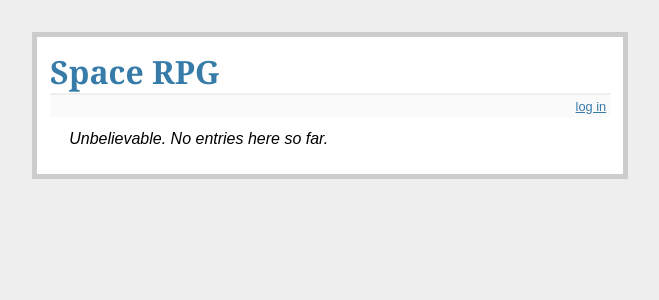
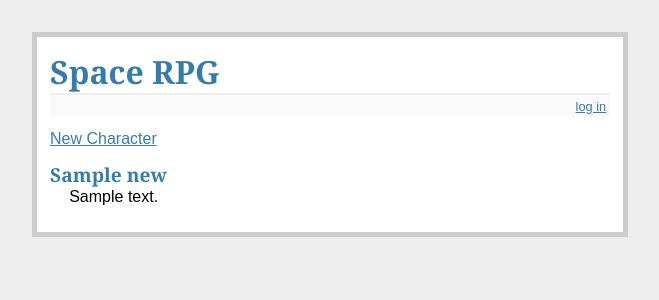
Before and after one commit to tigwyk/spacerpg, a Flask app: page / in a window 1280 px wide. Shown: the top 300 px of the page, without its empty margins (310-969 px from the left). Run offline with Flask 2, Linux system fonts and the light colour scheme; tables that the repository leaves empty hold one stand-in row (values such as "Sample post").

Commit message:
Adding more template functionality for making a new character

```diff
--- a/app.py
+++ b/app.py
@@ -25,15 +25,15 @@ def is_safe_url(target):
     return test_url.scheme in ('http','https') and ref_url.netloc == test_url.netloc
 
 @app.route('/')
-def show_entries():
-    entries = ""
-    return render_template('show_entries.html', entries=entries)
+def index():
+    news = News.query.all()
+    return render_template('index.html', news=news)
 
 @app.route('/add', methods=['POST'])
 @flask_login.login_required
 def add_entry():
     flash('New entry was successfully posted')
-    return redirect(url_for('show_entries'))
+    return redirect(url_for('index'))
 
 @app.route('/register', methods=['POST','GET'])
 def register():
@@ -54,7 +54,7 @@ def register():
                 db.session.commit()
                 flash('Registered succesfully!')
                 flask_login.login_user(user)
-                return redirect(url_for('show_entries'))
+                return redirect(url_for('index'))
         else:
             flash('Form failed to validate')
             return redirect(url_for('register'))
@@ -74,7 +74,7 @@ def login():
                 next = request.args.get('next')
                 if not is_safe_url(next):
                     return abort(400)
-                return redirect(next or url_for('show_entries'))
+                return redirect(next or url_for('index'))
             else:
                 flash('Incorrect password')
                 return redirect(url_for('login'))
@@ -84,7 +84,7 @@ def login():
 def logout():
     flask_login.logout_user()
     flash('You were logged out')
-    return redirect(url_for('show_entries'))
+    return redirect(url_for('index'))
 
 @app.route('/character', methods=['GET', 'POST'])
 @flask_login.login_required
--- a/templates/show_entries.html
+++ b/templates/index.html
@@ -11,9 +11,12 @@
 	</dl>
 </form>
 {% endif %}
+{% if current_user.character is not defined %}
+<a href={{url_for('character')}}>New Character</a>
+{% endif %}
 <ul class=entries>
-	{% for entry in entries %}
-	<li><h2>{{ entry.title }}</h2>{{ entry.text|safe }}
+	{% for news_item in news %}
+	<li><h2>{{ news_item.title }}</h2>{{ news_item.text|safe }}
 		{% else %}
 		<li><em>Unbelievable. No entries here so far.</em>
 			{% endfor %}
```
